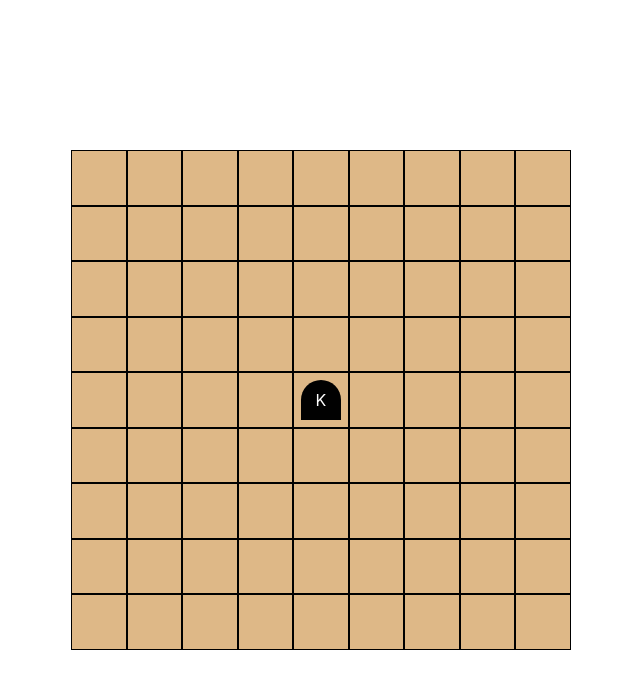
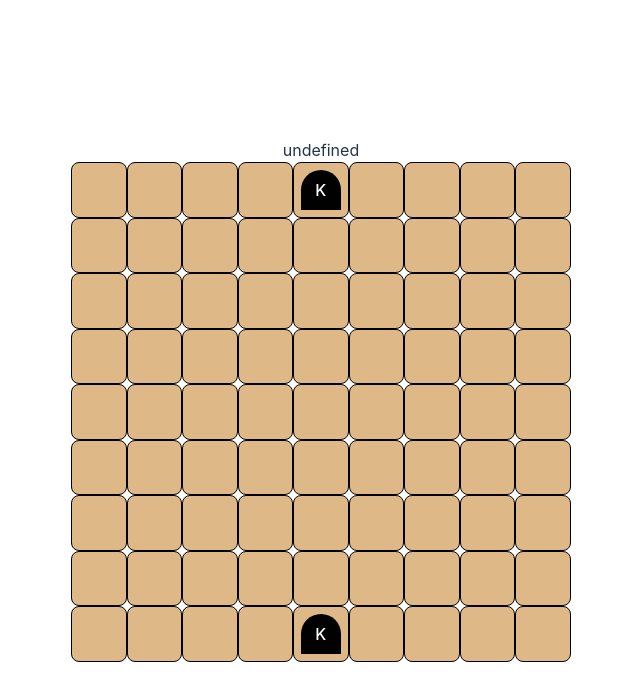
Before and after one commit to DikDns/yet-another-shogi, a Svelte app: page / in a window 1280 px wide. Shown: the top 700 px of the page, without its empty margins (319-959 px from the left). Built offline with nearby package versions, Linux system fonts and the light colour scheme.

Commit message:
add Piece move handler

```diff
--- a/src/App.svelte
+++ b/src/App.svelte
@@ -3,12 +3,12 @@
   class Piece {
     abbreviation: string;
     name: string;
-    color: string;
+    color: "sente" | "gote";
     position: number[];
 
     constructor(
       name: string,
-      color: string,
+      color: "sente" | "gote",
       position: number[],
       abbreviation?: string
     ) {
@@ -23,9 +23,12 @@
     coordinates: number[][];
     pieces: Piece[];
 
-    constructor() {
+    constructor(pieces?: Piece[]) {
       this.coordinates = [];
-      this.pieces = [new Piece("king", "sente", [5, "e".charCodeAt(0)])];
+      this.pieces = pieces || [
+        new Piece("king", "sente", [1, "e".charCodeAt(0)]),
+        new Piece("king", "gote", [9, "e".charCodeAt(0)]),
+      ];
 
       for (let i = 9; i >= 1; i--) {
         for (let j = "a".charCodeAt(0); j <= "i".charCodeAt(0); j++) {
@@ -35,24 +38,84 @@
     }
   }
 
-  const board = new Board();
+  let board = new Board();
+
+  let selectedPiece: Piece | null = null;
+
+  const handleBoardClick = (event: MouseEvent) => {
+    const target = event.target as HTMLElement;
+    const targetId = target.id.split("-");
+
+    if (
+      targetId[0] === "piece" &&
+      selectedPiece?.color !== targetId[1] &&
+      selectedPiece?.name !== targetId[2]
+    ) {
+      const pieceColor = targetId[1];
+      const pieceName = targetId[2];
+
+      selectedPiece = board.pieces.find(
+        (piece) => piece.color === pieceColor && piece.name === pieceName
+      )!;
+
+      return;
+    }
+
+    const newPiecePosition = target.id
+      .split("-")[1]
+      .split(",")
+      .map((coordinate) => +coordinate);
+
+    if (
+      newPiecePosition === selectedPiece?.position ||
+      targetId[0] === "piece"
+    ) {
+      selectedPiece = null;
+      return;
+    }
+
+    if (targetId[0] === "board") {
+      board = new Board([
+        ...board.pieces.filter(
+          (piece) =>
+            piece.color !== selectedPiece!.color ||
+            piece.name !== selectedPiece!.name
+        ),
+        new Piece(
+          selectedPiece!.name,
+          selectedPiece!.color,
+          newPiecePosition,
+          selectedPiece!.abbreviation
+        ),
+      ]);
+
+      selectedPiece = null;
+
+      return;
+    }
+  };
+
+  const handleBoardKeyDown = (event: KeyboardEvent) => {};
 </script>
 
 <main>
+  {selectedPiece?.abbreviation}
   <div class="board-container">
     {#each board.coordinates as coordinate (coordinate)}
-      <div
+      <button
         class="board"
-        id={`${coordinate[0]},${String.fromCharCode(coordinate[1])}`}
+        id={`board-${coordinate[0]},${coordinate[1]}`}
+        on:click={handleBoardClick}
+        on:keydown={handleBoardKeyDown}
       >
         {#each board.pieces as piece (piece)}
           {#if piece.position[0] === coordinate[0] && piece.position[1] === coordinate[1]}
-            <div class="piece" id={`${piece.color}-${piece.name}`}>
+            <div class="piece" id={`piece-${piece.color}-${piece.name}`}>
               {piece.abbreviation}
             </div>
           {/if}
         {/each}
-      </div>
+      </button>
     {/each}
   </div>
 </main>
@@ -67,6 +130,7 @@
   }
 
   .board {
+    padding: 0;
     background-color: burlywood;
     width: 11.1%;
     height: 11.1%;
@@ -75,6 +139,10 @@
     display: flex;
     justify-content: center;
     align-items: center;
+  }
+
+  .board:focus {
+    outline: none;
   }
 
   .piece {
```
